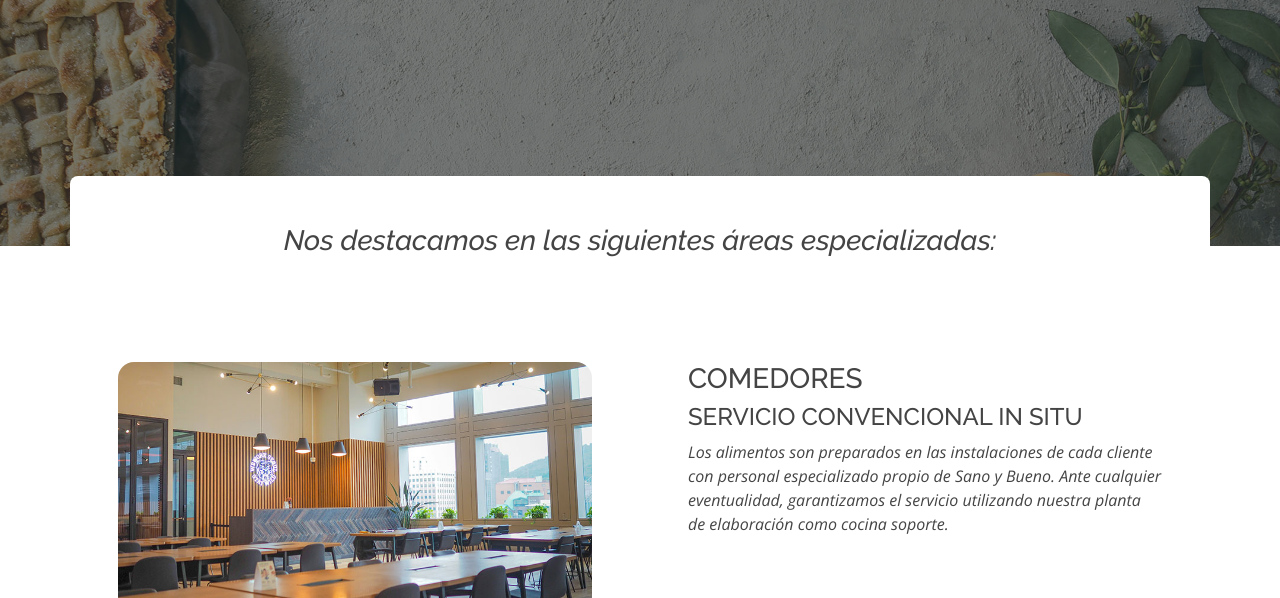
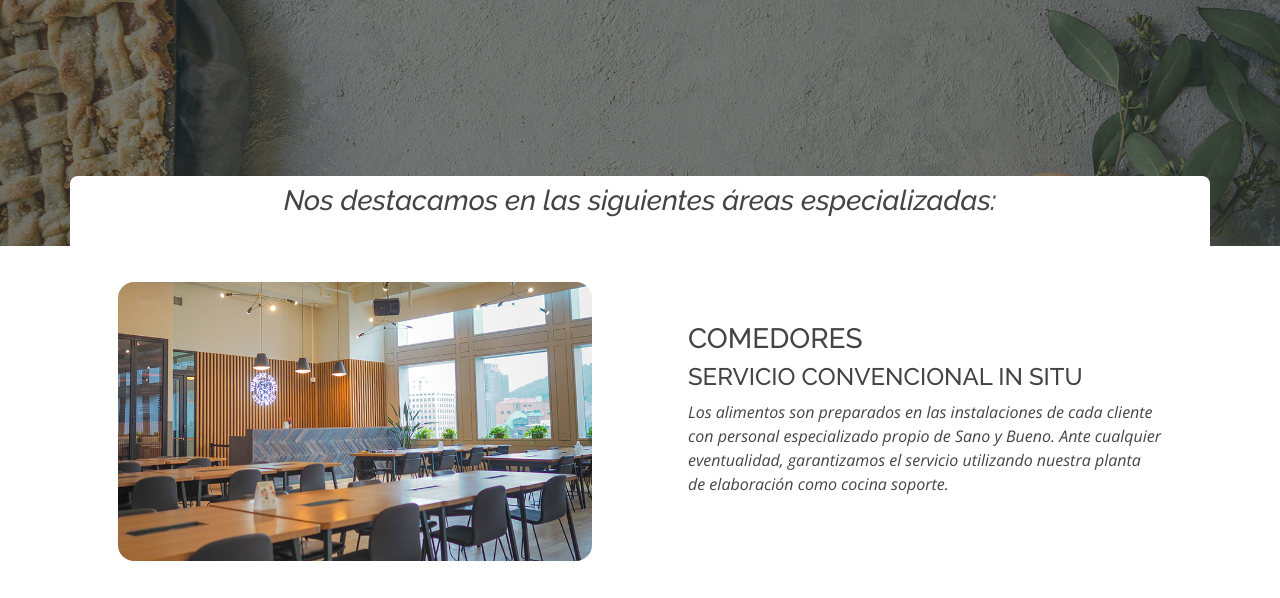
Before and after one commit to pablodg302/pablodg302.github.io, a plain HTML site: page servicios.html in a window 1280 px wide. Shown: the part 354-952 px from the top of the page. Drawn offline with nearby package versions, Linux system fonts and the light colour scheme; a web font is replaced by a local one.

Commit message:
Update servicios.html

```diff
--- a/servicios.html
+++ b/servicios.html
@@ -76,7 +76,7 @@
 
         <div class="row" data-aos="fade-in">
 
-          <div class="col-lg-12 p-5 video-box align-self-baseline position-relative text-center fst-italic" data-aos="fade-in">
+          <div class="col-lg-12 p-5 pt-2 video-box align-self-baseline position-relative text-center fst-italic" data-aos="fade-in">
             <h3>Nos destacamos en las siguientes áreas especializadas:</h3>
           </div>
 
@@ -84,7 +84,7 @@
 
         <div class="row" data-aos="fade-up">
 
-          <div class="col-lg-6 p-5 video-box align-self-baseline position-relative">
+          <div class="col-lg-6 p-5 pt-2 video-box align-self-baseline position-relative">
             <img src="assets/img/comedor.jpg" class="img-fluid rounded-4" alt="">
           </div>
 
```
